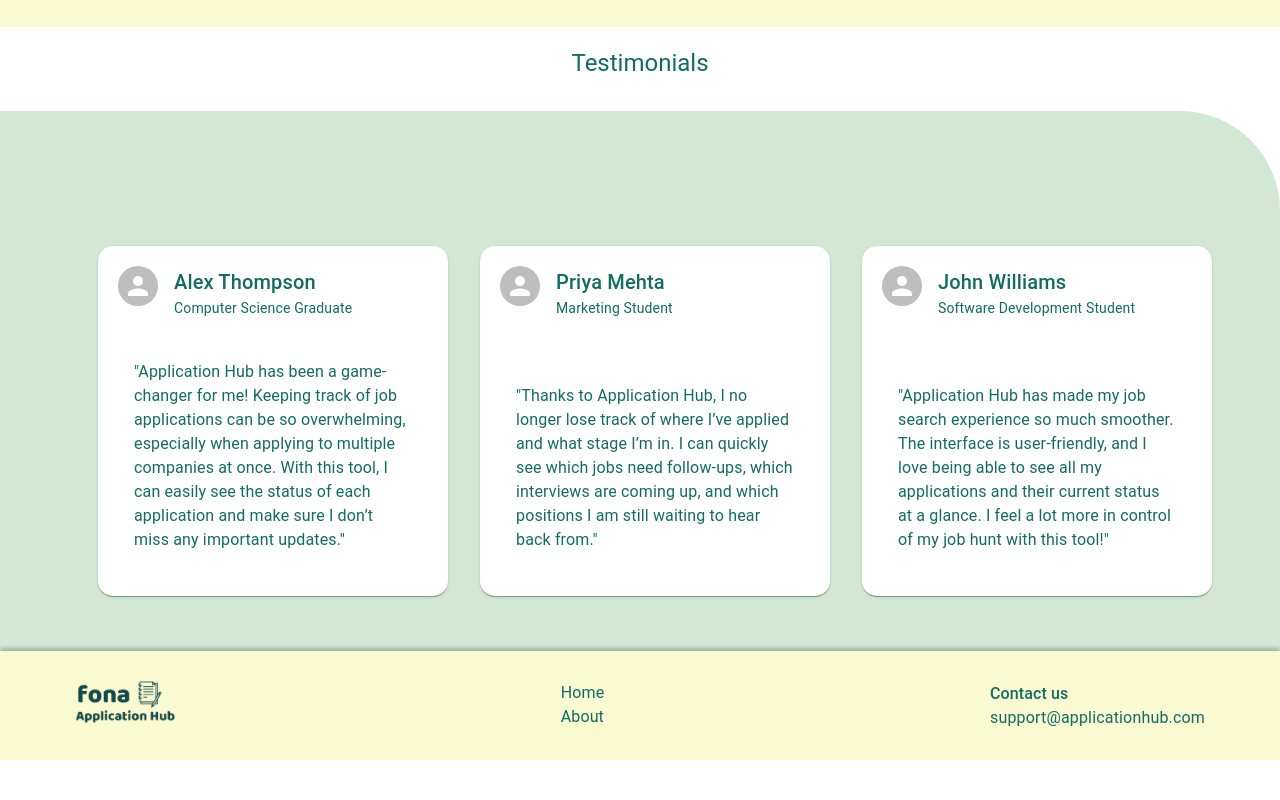
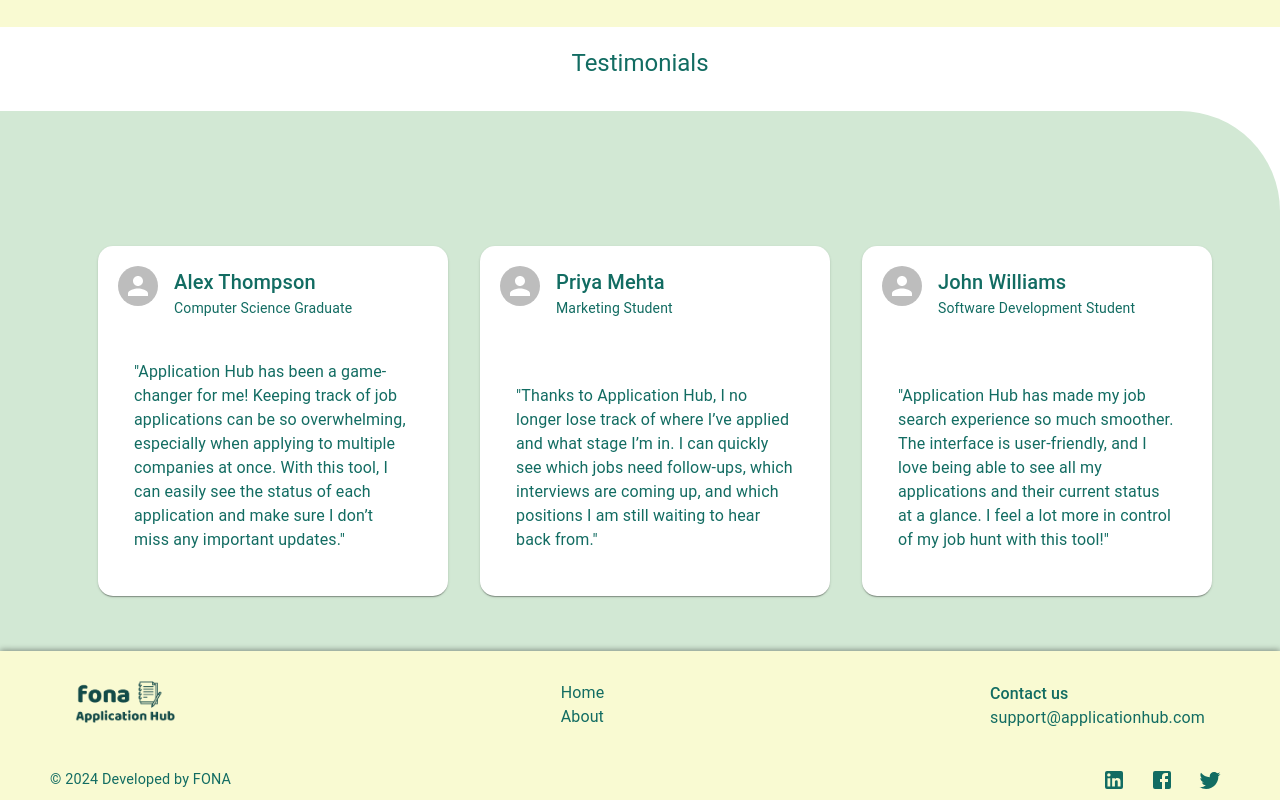
Before and after one commit to Natata08/application-hub, a Next.js app in the folder frontend/: page / in a window 1280 px wide. Shown: the part 1807-2607 px from the top of the page. Before the commit the page ends 2567 px from the top, so only its background shows below. Built offline with nearby package versions, Linux system fonts and the light colour scheme; no server answers.

Commit message:
Made changes as per suggestion in comment

```diff
--- a/frontend/app/layout.js
+++ b/frontend/app/layout.js
@@ -3,7 +3,7 @@ import NavBar from '@/components/ui/NavBar'
 import Footer from '@/components/ui/Footer'
 import { Box } from '@mui/material'
 import { AuthProvider } from '@/components/Context/Authentication'
-
+import SecondaryFooter from '@/components/ui/SecondaryFooter'
 import RouteGuard from '@/components/RouteGuard'
 
 export const metadata = {
@@ -34,6 +34,7 @@ export default function RootLayout({ children }) {
                 <RouteGuard>{children}</RouteGuard>
               </Box>
               <Footer />
+              <SecondaryFooter />
             </Box>
           </AuthProvider>
         </ThemeApp>
```
